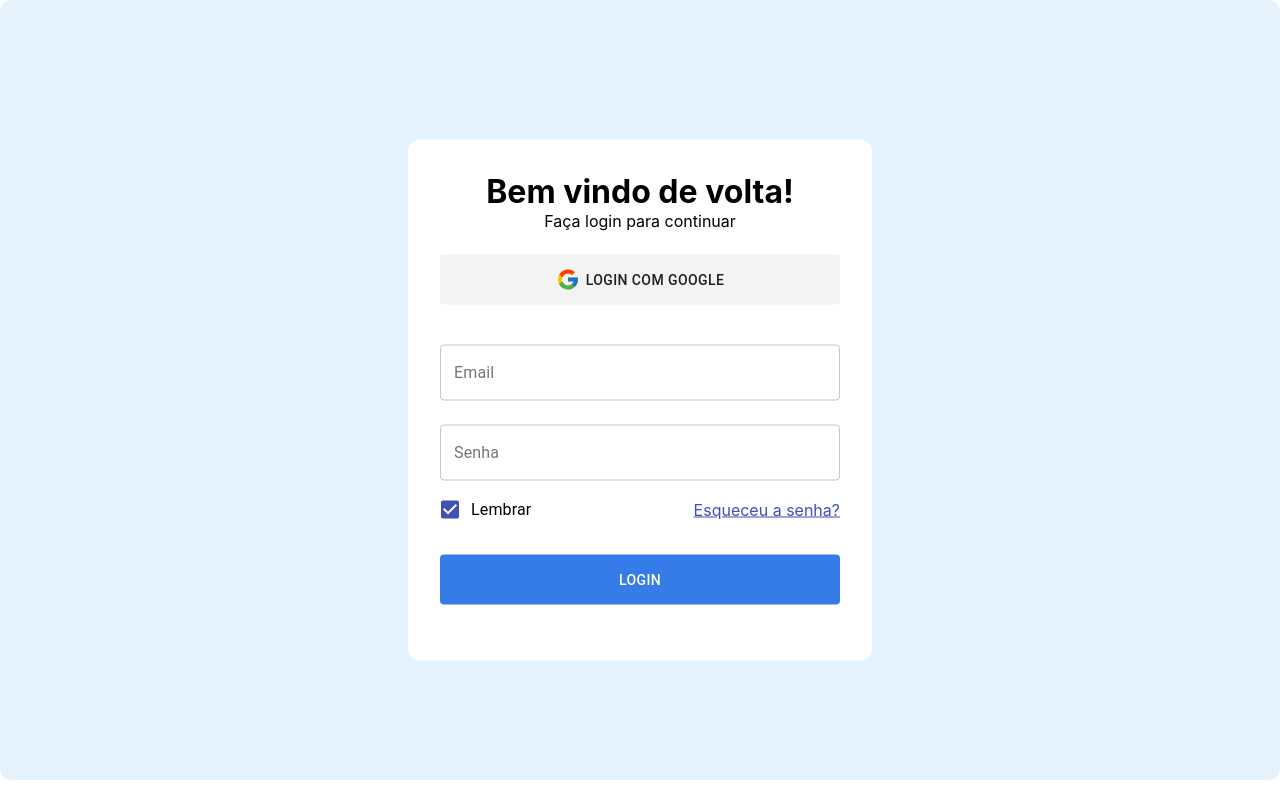
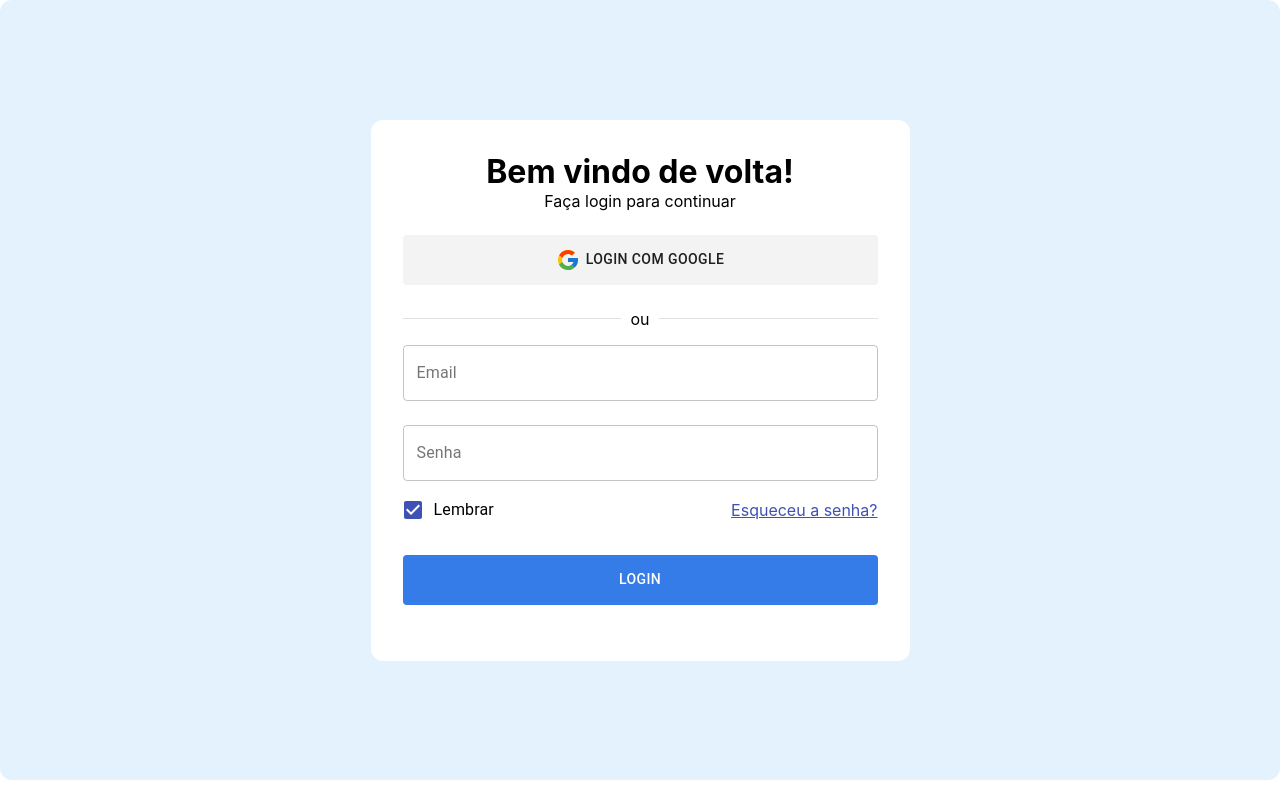
Before and after one commit to lfals/metaMedFront, a React (Create React App) app: page /login in a window 1280 px wide. Built offline with nearby package versions, Linux system fonts and the light colour scheme.

Commit message:
adicionando divisor

```diff
--- a/src/view/login/login.view.js
+++ b/src/view/login/login.view.js
@@ -1,36 +1,31 @@
 import React from "react";
-import { Link, FormControlLabel, Divider, TextField } from "@material-ui/core";
-import { Container, FormGroup, Box, Checkbox, ButtonGoogle, ButtonLogin} from "./style";
-import { FcGoogle } from 'react-icons/fc'
+import { Link, FormControlLabel, TextField } from "@material-ui/core";
+import { Container, FormGroup, Box, Checkbox, ButtonGoogle, ButtonLogin } from "./style";
+import { FcGoogle } from 'react-icons/fc';
+
+import Divider from '@mui/material/Divider';
 
 
-const style = {
-    position: 'absolute',
-    top: '50%',
-    left: '50%',
-    transform: 'translate(-50%, -50%)',
-    width: 400,
-    bgcolor: 'background.paper',
-    border: 'none',
-    boxShadow: 24,
-    p: 4,
-  };
 
 const Login = () => {
 
-    return(
+
+    return (
         <>
+
             <Container>
-                <Box sx={style}>
+
+                <Box flexDirection="column">
                     <h1>Bem vindo de volta!</h1>
                     <p>Faça login para continuar</p>
                     <ButtonGoogle fullWidth><FcGoogle />Login com Google</ButtonGoogle>
-
+                    <Divider >
+                        <p>ou</p>
+                    </Divider>
                     <TextField fullWidth id="email" label="Email" variant="outlined" margin="normal" />
-
                     <TextField fullWidth id="password-" label="Senha" type="password" variant="outlined" margin="normal" />
                     <FormGroup fullWidth>
-                        <FormControlLabel control={<Checkbox defaultChecked color="primary" />}  label="Lembrar" />
+                        <FormControlLabel control={<Checkbox defaultChecked color="primary" />} label="Lembrar" />
                         <Link href="#" underline="always">
                             {'Esqueceu a senha?'}
                         </Link>
--- a/src/view/login/style.js
+++ b/src/view/login/style.js
@@ -11,16 +11,16 @@ export const Container = styled(CContainer)`
 
 export const Box = styled(MuiBox)`
 
-    padding: 94px 0 100px 0;
+    padding: 32px;
     margin: auto;
-    width: 500px;
+    width: 475px;
     max-height: 90vh;
     background-color: white;
-    display: flex;
-    flex-direction: column;
+
     justify-content: center;
-    align-items: center;
     border-radius: 12px;
+    text-align: center;
+
 
 
 
```
